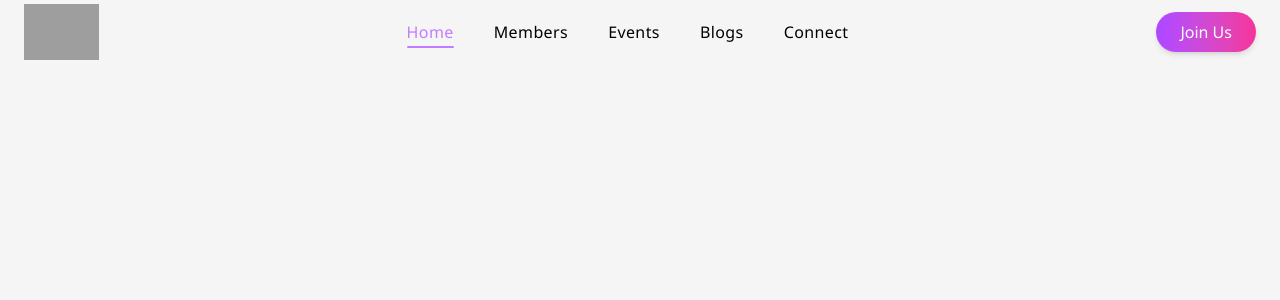
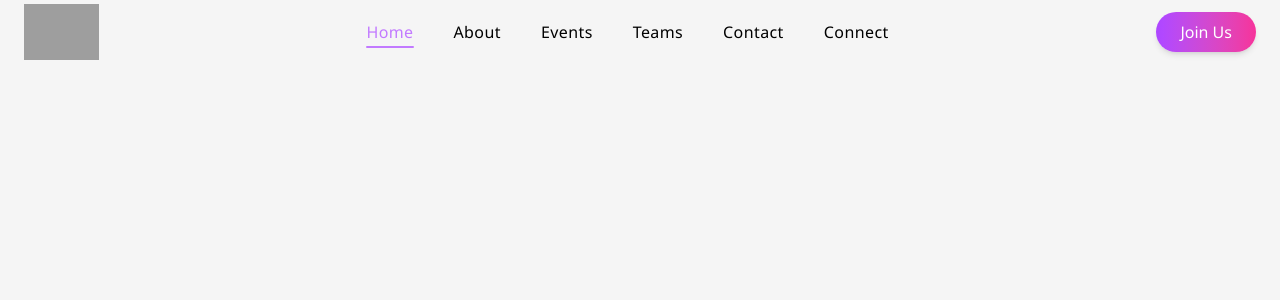
Before and after one commit to khubaibxkhan/up-usergroup-website, a Next.js app: page / in a window 1280 px wide. Shown: the top 300 px of the page. Built offline with nearby package versions, Linux system fonts and the light colour scheme; grey boxes are pictures that could not be loaded.

Commit message:
complet8ing the navbar

```diff
--- a/components/Navbar.tsx
+++ b/components/Navbar.tsx
@@ -43,9 +43,10 @@ export const Navbar = () => {
 
   const links = [
     { name: "Home", path: "/" },
-    { name: "Members", path: "/members" },
+    { name: "About", path: "/about" },
     { name: "Events", path: "/events" },
-    { name: "Blogs", path: "/blogs" },
+    { name: "Teams", path: "/teams" },
+    { name: "Contact", path: "/contact" },
     { name: "Connect", path: "/connect" },
   ];
 
```
